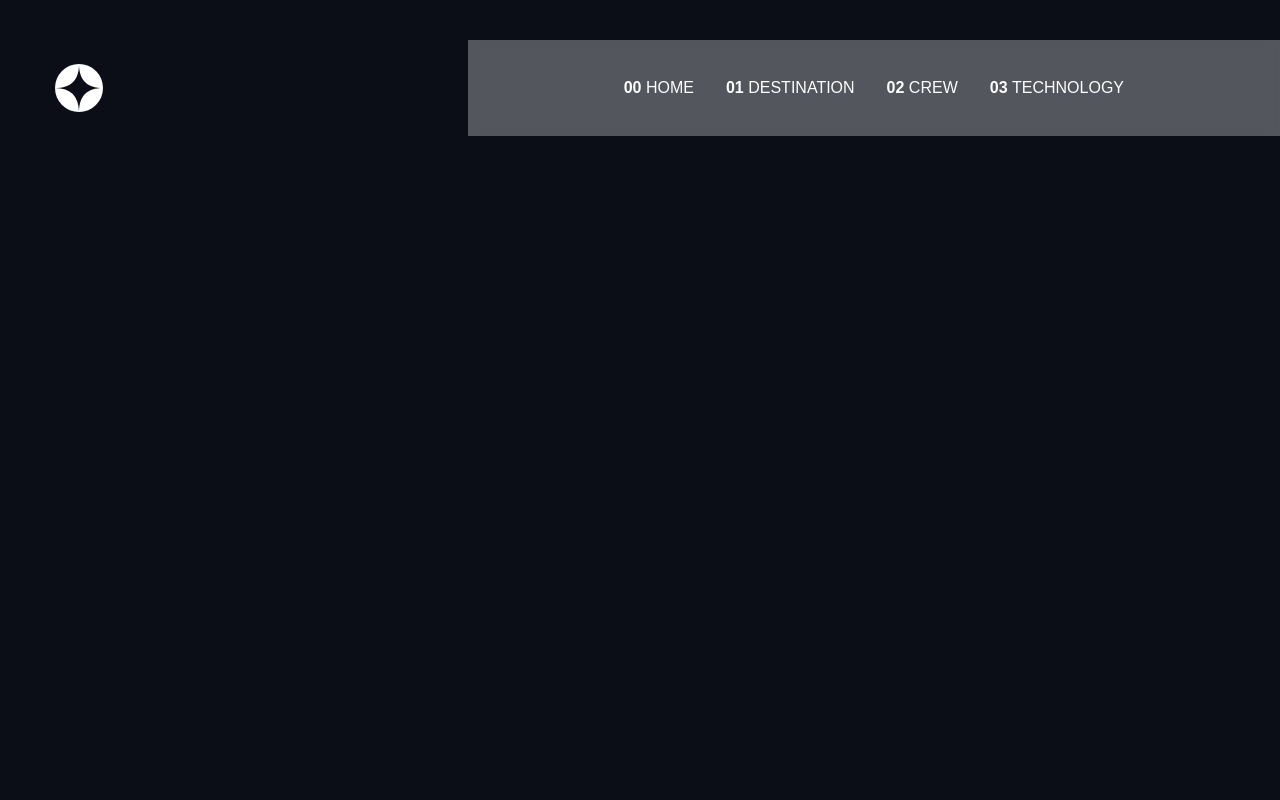
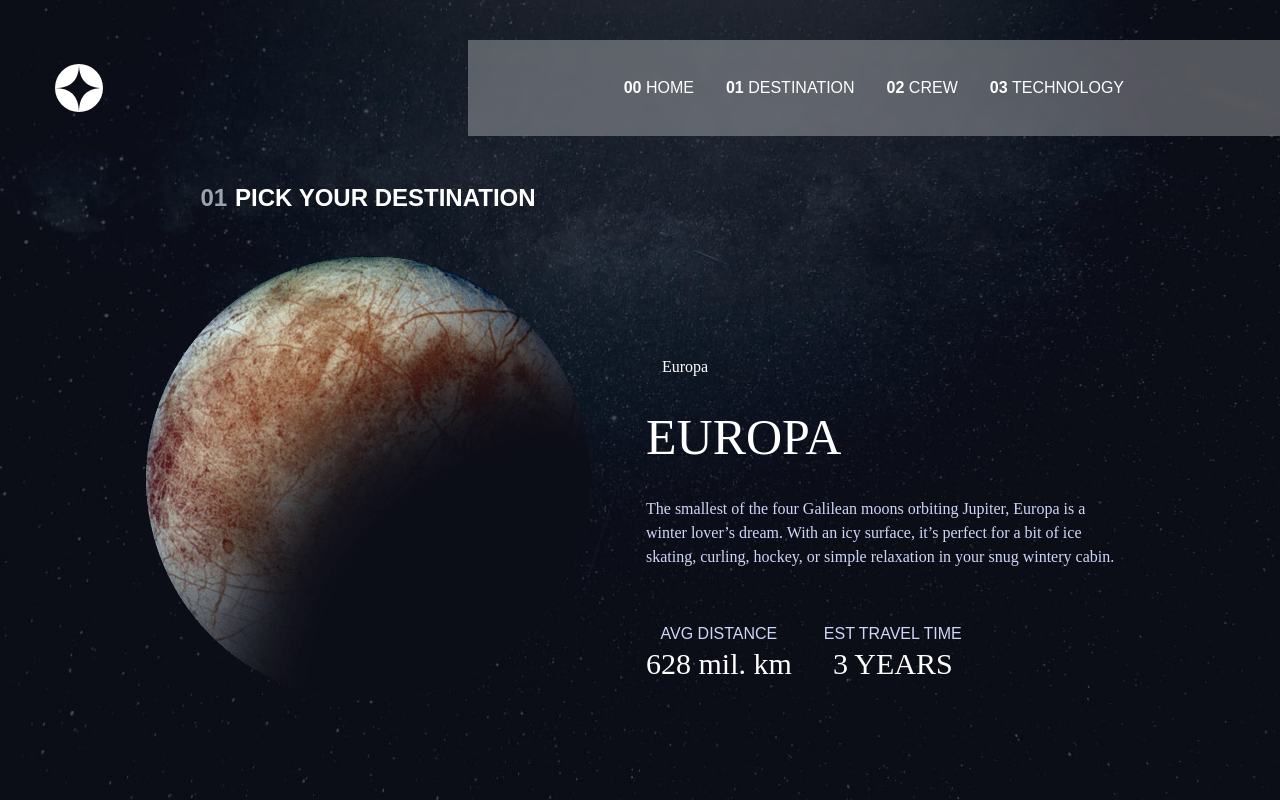
Before and after one commit to kennedybabu/space-toursim, a React (Create React App) app: page /europa in a window 1280 px wide. Built offline with nearby package versions, Linux system fonts and the light colour scheme.

Commit message:
feature: creat the europa component

```diff
--- a/src/App.js
+++ b/src/App.js
@@ -2,6 +2,7 @@ import Navbar from "./components/Navbar";
 import Home from "./pages/Home";
 import { Route , Routes} from 'react-router-dom'
 import Destinations from "./pages/Destinations";
+import Europa from "./pages/Europa";
 
 function App() {
   return (
@@ -10,6 +11,7 @@ function App() {
       <Routes>
         <Route path='/' element={<Home />} />
         <Route path='/destinations' element={<Destinations />} />
+        <Route path='/europa' element={<Europa />} />
       </Routes>
     </>
   );
--- a/src/index.css
+++ b/src/index.css
@@ -49,7 +49,8 @@
 
 }
 
-.destinations {
+.destinations,
+.europa  {
     background-image: url(./assets/destination/background-destination-desktop.jpg);
     background-position: center;
     background-size: cover;
--- a/src/pages/Destinations.jsx
+++ b/src/pages/Destinations.jsx
@@ -1,13 +1,15 @@
 import React, { useEffect, useState } from 'react'
 import {data} from '../components/data/data'
+import { Link } from 'react-router-dom'
 
 const Destinations = () => {
     // store data from json file
     const destinations = data.destinations
     console.log(data.destinations)
 
-    // get random destination
-    const destination = destinations[Math.floor(Math.random() * destinations.length)]
+    // get a destination
+    // const destination = destinations[Math.floor(Math.random() * destinations.length)]
+    const destination =destinations[0]
 
     console.log(destination.images.png)
 
@@ -16,29 +18,29 @@ const Destinations = () => {
     <div className='destinations w-full h-screen text-white'>
         {/* container */}
         <div className='grid lg:grid-cols-2 h-full px-[24px] md:px-[96px]'>
-            <div className='h-full flex justify-end lg:justify-center items-center flex-col w-full'>
-                <p className='condensed uppercase font-bold'><span>01</span>Pick your destination</p>
-                <div className='h-[170px] w-[170px] mt-8'>
-                    <img className='h-full w-full' src={destination.images.png} alt="" />
+            <div className='h-full flex justify-center  lg:justify-center items-center flex-col w-full mt-[60px] lg:mt-0 '>
+                <p className='lg:mt-[80px] condensed uppercase font-bold lg:text-[24px]'><span className='text-gray-400 mr-2'>01</span>Pick your destination</p>
+                <div className='h-[170px] w-[170px] mt-[32px]  md:h-[300px] md:w-[300px] lg:h-[445px] lg:w-[445px] lg:mt-[40px]'>
+                    <img className='h-full w-full' src={require ('../assets/destination/image-moon.png')} alt="" />
                 </div>
             </div>
-            <div className='h-full flex justify-end lg:justify-center items-center flex-col pb-[62px]'>
+            <div className='h-full flex justify-end  lg:pb-[118px] items-center lg:items-start flex-col md:pb-[62px] lg:h-[445px] lg:absolute lg:right-[162px] lg:bottom-0 lg:justify-between'>
                 <div>
-                   links
+                   <li><Link to='/europa'>Europa</Link></li>
                 </div>
                 <h1 className='text-[50px] uppercase'>{destination.name}</h1>
-                <p className='text-center text-[#d0d6f9]'>{destination.description}</p>
+                <p className='text-center lg:text-left text-[#d0d6f9] lg:max-w-[472px]'>{destination.description}</p>
                 <div className='w-full h-[40px] mt-4 lg:hidden md:mt-[49px]'>
                     <hr />
                 </div>
-                <div className='flex flex-col md:flex-row w-full justify-between md:px-[100px]'>
-                    <div className='flex flex-col items-center'>
+                <div className='flex flex-col md:flex-row w-full justify-between md:px-[100px] lg:px-0 lg:justify-start lg:mt-8'>
+                    <div className='flex flex-col items-center lg:mr-8'>
                         <p className='uppercase condensed text-[#d0d6f9]'>Avg Distance</p>
-                        <p className='text-3xl'>384,400 KM</p>
+                        <p className='text-3xl'>{destination.distance}</p>
                     </div>
-                    <div className='flex flex-col items-center'>
+                    <div className='flex flex-col items-center mt-[32px] md:mt-0'>
                         <p className='uppercase condensed text-[#d0d6f9]'>Est Travel Time</p>
-                        <p className='text-3xl uppercase'>3 Days</p>
+                        <p className='text-3xl uppercase'>{destination.travel}</p>
                     </div>
                 </div>
             </div>
--- /dev/null
+++ b/src/pages/Europa.jsx
@@ -0,0 +1,46 @@
+import React from 'react'
+import {data} from '../components/data/data'
+import { Link } from 'react-router-dom'
+
+
+const Europa = () => {
+    const destinations = data.destinations
+
+    const destination = destinations[2]
+
+  return (
+     <div className='europa w-full h-screen text-white'>
+     {/* container */}
+     <div className='grid lg:grid-cols-2 h-full px-[24px] md:px-[96px]'>
+         <div className='h-full flex justify-center  lg:justify-center items-center flex-col w-full mt-[60px] lg:mt-0 '>
+             <p className='lg:mt-[80px] condensed uppercase font-bold lg:text-[24px]'><span className='text-gray-400 mr-2'>01</span>Pick your destination</p>
+             <div className='h-[170px] w-[170px] mt-[32px]  md:h-[300px] md:w-[300px] lg:h-[445px] lg:w-[445px] lg:mt-[40px]'>
+                 <img className='h-full w-full' src={require ('../assets/destination/image-europa.png')} alt="" />
+             </div>
+         </div>
+         <div className='h-full flex justify-end  lg:pb-[118px] items-center lg:items-start flex-col md:pb-[62px] lg:h-[445px] lg:absolute lg:right-[162px] lg:bottom-0 lg:justify-between'>
+             <div>
+                <li><Link to='/europa'>Europa</Link></li>
+             </div>
+             <h1 className='text-[50px] uppercase'>{destination.name}</h1>
+             <p className='text-center lg:text-left text-[#d0d6f9] lg:max-w-[472px]'>{destination.description}</p>
+             <div className='w-full h-[40px] mt-4 lg:hidden md:mt-[49px]'>
+                 <hr />
+             </div>
+             <div className='flex flex-col md:flex-row w-full justify-between md:px-[100px] lg:px-0 lg:justify-start lg:mt-8'>
+                 <div className='flex flex-col items-center lg:mr-8'>
+                     <p className='uppercase condensed text-[#d0d6f9]'>Avg Distance</p>
+                     <p className='text-3xl'>{destination.distance}</p>
+                 </div>
+                 <div className='flex flex-col items-center mt-[32px] md:mt-0'>
+                     <p className='uppercase condensed text-[#d0d6f9]'>Est Travel Time</p>
+                     <p className='text-3xl uppercase'>{destination.travel}</p>
+                 </div>
+             </div>
+         </div>
+     </div>
+ </div>
+  )
+}
+
+export default Europa
```
